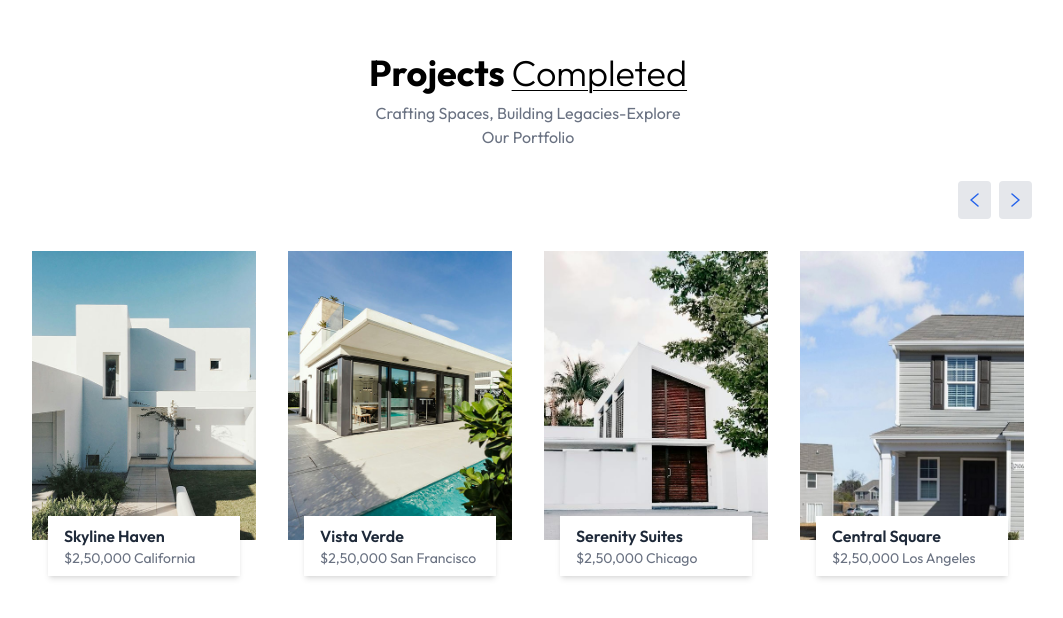
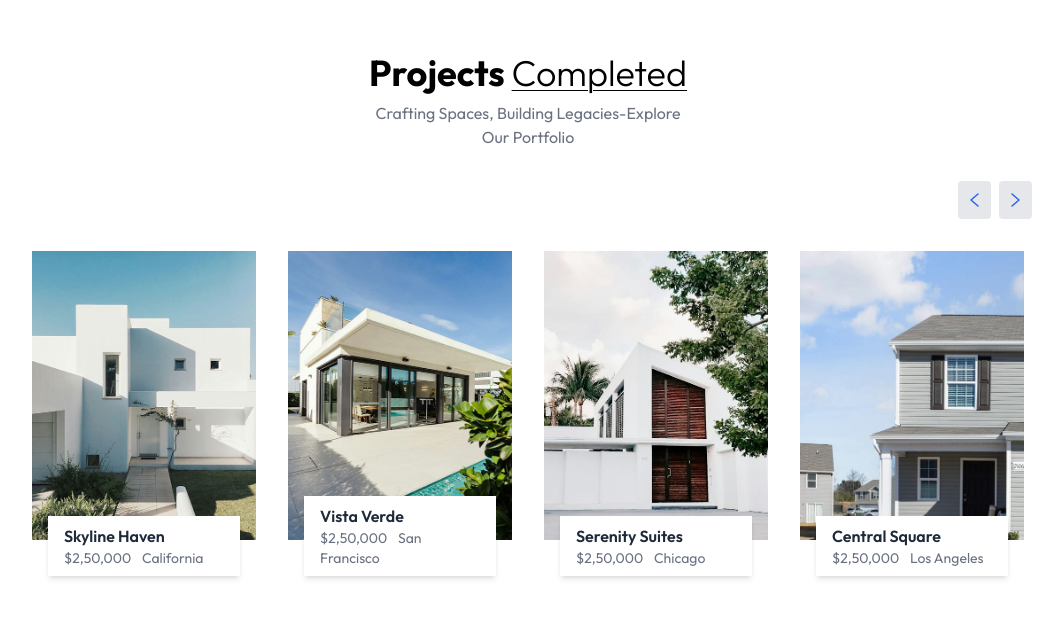
Before and after one commit to KKabilan07/Real-Estate, a React (Vite) app: page / in a window 1280 px wide. Shown: the part 1715-2333 px from the top of the page, without its empty margins (112-1175 px from the left). Built offline with nearby package versions, Linux system fonts and the light colour scheme; a web font is replaced by a local one.

Commit message:
Added Projects section

```diff
--- a/src/Components/Projects.jsx
+++ b/src/Components/Projects.jsx
@@ -76,7 +76,7 @@ const Projects = () => {
                         <div className='inline-block bg-white w-3/4 px-4 py-2 shadow-md'>
                             <h2 className='font-xl font-semibold text-gray-800'>{project.title}</h2>
                             <p className='text-gray-500 text-sm'>
-                                {project.price} <span></span> {project.location}
+                                {project.price} <span className='px-1'></span> {project.location}
                             </p>
                         </div>
                     </div>
```
